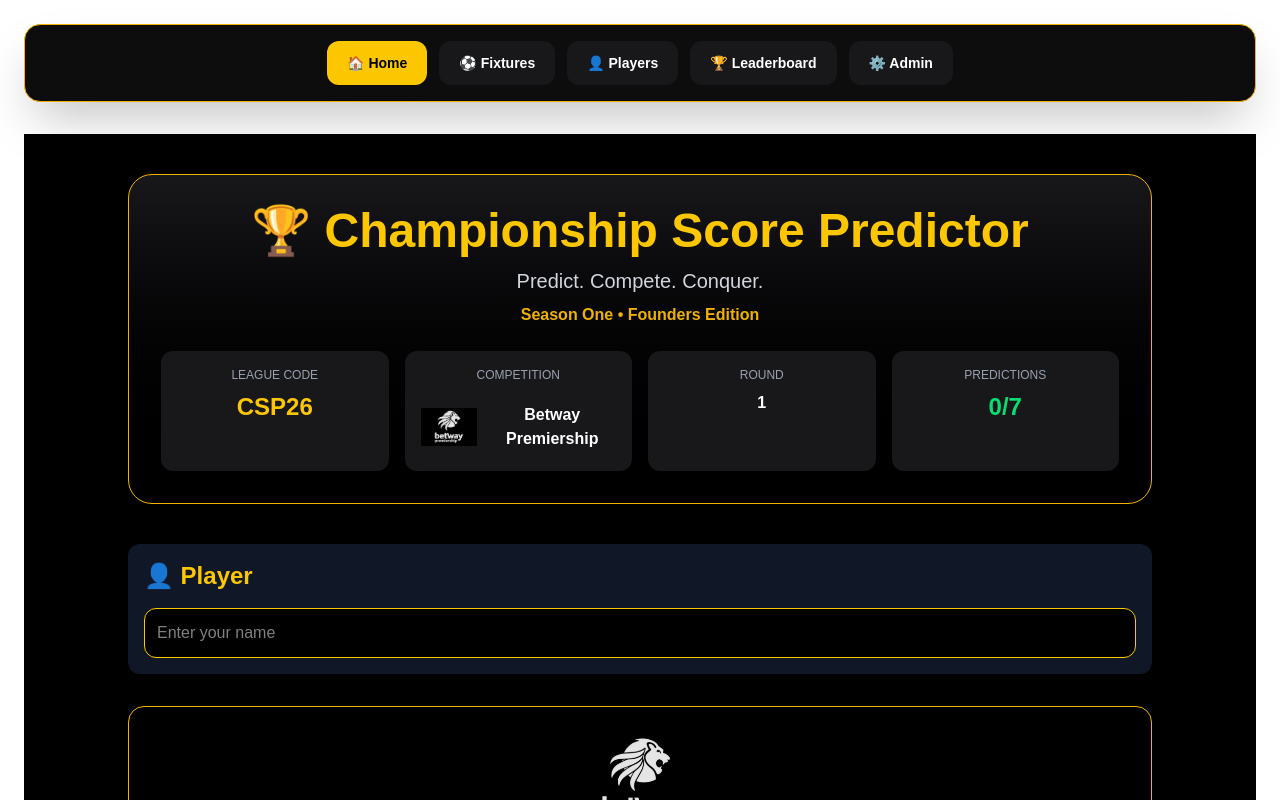
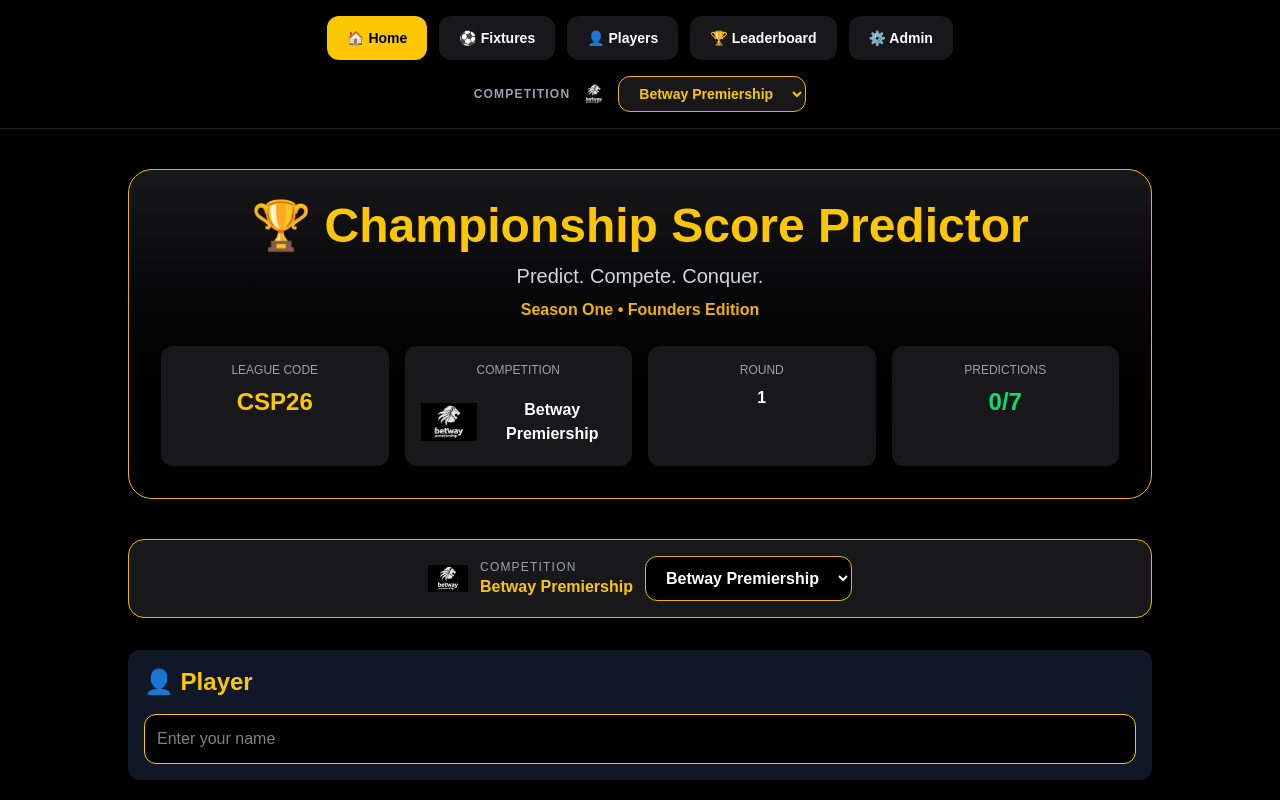
Before and after one commit to Zubula007/cspredictor, a Next.js app: page / in a window 1280 px wide. Shown: the top 800 px of the page. Built offline with nearby package versions, Linux system fonts and the light colour scheme.

Commit message:
feat: add competition switching across leaderboard

```diff
--- /dev/null
+++ b/src/app/components/CompetitionSelector.tsx
@@ -0,0 +1,98 @@
+"use client";
+
+import { useEffect, useState } from "react";
+
+import competitionService, {
+  type CompetitionInfo,
+} from "../services/competitionService";
+
+type CompetitionSelectorProps = {
+  onCompetitionChange?: (competition: CompetitionInfo) => void;
+};
+
+export default function CompetitionSelector({
+  onCompetitionChange,
+}: CompetitionSelectorProps) {
+  const [competitions] = useState<CompetitionInfo[]>(() =>
+    competitionService.getAllCompetitions()
+  );
+
+  const [selectedId, setSelectedId] = useState("");
+
+  useEffect(() => {
+    const activeCompetition =
+      competitionService.getActiveCompetition();
+
+    setSelectedId(activeCompetition.id);
+  }, []);
+
+  const handleChange = (
+    event: React.ChangeEvent<HTMLSelectElement>
+  ) => {
+    const competitionId = event.target.value;
+
+    competitionService.setActiveCompetition(
+      competitionId
+    );
+
+    const competition =
+      competitionService.getCompetition(competitionId);
+
+    setSelectedId(competitionId);
+
+    onCompetitionChange?.(competition);
+
+    window.location.reload();
+  };
+
+  const selectedCompetition =
+    competitions.find(
+      (competition) =>
+        competition.id === selectedId
+    ) ??
+    competitionService.getActiveCompetition();
+
+  return (
+    <div className="rounded-2xl border border-yellow-500 bg-zinc-900 p-4 shadow-lg">
+      <div className="flex flex-col items-center gap-3 sm:flex-row sm:justify-center">
+
+        <div className="flex items-center gap-3">
+
+          <img
+            src={selectedCompetition.logo}
+            alt={selectedCompetition.name}
+            className="h-10 w-10 object-contain"
+          />
+
+          <div>
+            <p className="text-xs uppercase tracking-widest text-gray-400">
+              Competition
+            </p>
+
+            <p className="font-bold text-yellow-400">
+              {selectedCompetition.name}
+            </p>
+          </div>
+
+        </div>
+
+        <select
+          value={selectedId}
+          onChange={handleChange}
+          className="w-full rounded-xl border border-yellow-500 bg-black px-4 py-3 font-semibold text-white outline-none transition focus:ring-2 focus:ring-yellow-400 sm:w-auto"
+          aria-label="Select competition"
+        >
+          {competitions.map((competition) => (
+            <option
+              key={competition.id}
+              value={competition.id}
+            >
+              {competition.name}
+            </option>
+          ))}
+        </select>
+
+      </div>
+    </div>
+  );
+}
--- a/src/app/components/Navbar.tsx
+++ b/src/app/components/Navbar.tsx
@@ -3,8 +3,16 @@
 import Link from "next/link";
 import { usePathname } from "next/navigation";
 
+import { useCompetition } from "../context/CompetitionContext";
+
 export default function Navbar() {
   const pathname = usePathname();
+
+  const {
+    activeCompetition,
+    competitions,
+    setActiveCompetition,
+  } = useCompetition();
 
   function linkClass(path: string) {
     const active =
@@ -30,8 +38,10 @@
   }
 
   return (
-    <nav className="sticky top-0 z-50 mb-8 rounded-2xl border border-yellow-500 bg-black/95 p-4 shadow-2xl backdrop-blur">
+    <nav className="border-b border-yellow-500/20 bg-black px-4 py-4">
+      <div className="mx-auto flex max-w-6xl flex-col items-center gap-4">
 
+        {/* Navigation */}
         <div className="flex flex-wrap items-center justify-center gap-3">
 
           <Link
@@ -71,6 +81,48 @@
 
         </div>
 
+        {/* Competition Selector */}
+        <div className="flex flex-col items-center gap-2 sm:flex-row">
+
+          <span className="text-xs font-semibold uppercase tracking-widest text-gray-400">
+            Competition
+          </span>
+
+          <div className="flex items-center gap-2">
+
+            <img
+              src={activeCompetition.logo}
+              alt={activeCompetition.name}
+              className="h-8 w-8 object-contain"
+            />
+
+            <select
+              value={activeCompetition.id}
+              onChange={(event) =>
+                setActiveCompetition(
+                  event.target.value
+                )
+              }
+              className="rounded-xl border border-yellow-500 bg-zinc-900 px-4 py-2 text-sm font-bold text-yellow-400 outline-none transition hover:bg-zinc-800 focus:ring-2 focus:ring-yellow-400"
+            >
+              {competitions.map(
+                (competition) => (
+                  <option
+                    key={competition.id}
+                    value={competition.id}
+                    className="bg-zinc-900 text-white"
+                  >
+                    {competition.name}
+                  </option>
+                )
+              )}
+            </select>
+
+          </div>
+
+        </div>
+
+      </div>
     </nav>
   );
 }
--- /dev/null
+++ b/src/app/context/CompetitionContext.tsx
@@ -0,0 +1,86 @@
+"use client";
+
+import {
+  createContext,
+  useContext,
+  useEffect,
+  useState,
+  type ReactNode,
+} from "react";
+
+import competitionService, {
+  type CompetitionInfo,
+} from "../services/competitionService";
+
+type CompetitionContextType = {
+  activeCompetition: CompetitionInfo;
+  competitions: CompetitionInfo[];
+  setActiveCompetition: (
+    competitionId: string
+  ) => void;
+};
+
+const CompetitionContext =
+  createContext<CompetitionContextType | null>(null);
+
+export function CompetitionProvider({
+  children,
+}: {
+  children: ReactNode;
+}) {
+  // Always start with Betway on the first render.
+  // This keeps the server and client HTML identical.
+  const [activeCompetition, setActiveCompetitionState] =
+    useState<CompetitionInfo>(() =>
+      competitionService.getCompetition("BET")
+    );
+
+  const [competitions] = useState<CompetitionInfo[]>(
+    () => competitionService.getAllCompetitions()
+  );
+
+  // After hydration, load the competition saved in localStorage.
+  useEffect(() => {
+    const savedCompetition =
+      competitionService.getActiveCompetition();
+
+    setActiveCompetitionState(savedCompetition);
+  }, []);
+
+  function setActiveCompetition(
+    competitionId: string
+  ) {
+    const competition =
+      competitionService.setActiveCompetition(
+        competitionId
+      );
+
+    setActiveCompetitionState(competition);
+  }
+
+  return (
+    <CompetitionContext.Provider
+      value={{
+        activeCompetition,
+        competitions,
+        setActiveCompetition,
+      }}
+    >
+      {children}
+    </CompetitionContext.Provider>
+  );
+}
+
+export function useCompetition() {
+  const context = useContext(
+    CompetitionContext
+  );
+
+  if (!context) {
+    throw new Error(
+      "useCompetition must be used inside CompetitionProvider"
+    );
+  }
+
+  return context;
+}
--- a/src/app/context/LeaderboardContext.tsx
+++ b/src/app/context/LeaderboardContext.tsx
@@ -12,77 +12,73 @@
 
 import type { LeaderboardEntry } from "../services/leaderboardService";
 
+import competitionService from "../services/competitionService";
 
 type LeaderboardContextType = {
   leaderboard: LeaderboardEntry[];
 
   refreshLeaderboard: () => void;
+
+  competitionId: string;
+
+  setCompetitionId: (competitionId: string) => void;
 };
-
 
 const LeaderboardContext =
   createContext<LeaderboardContextType | null>(null);
-
-
 
 export function LeaderboardProvider({
   children,
 }: {
   children: ReactNode;
 }) {
+  const activeCompetition =
+    competitionService.getActiveCompetition();
+
+  const [competitionId, setCompetitionId] =
+    useState<string>(activeCompetition.id);
 
   const [leaderboard, setLeaderboard] =
     useState<LeaderboardEntry[]>([]);
 
-
   function refreshLeaderboard() {
-
     const updatedLeaderboard =
-      leaderboardService.getLeaderboard();
+      leaderboardService.getLeaderboard(
+        competitionId
+      );
 
     setLeaderboard([
       ...updatedLeaderboard,
     ]);
-
   }
-
 
   useEffect(() => {
     refreshLeaderboard();
-  }, []);
-
-
+  }, [competitionId]);
 
   return (
     <LeaderboardContext.Provider
       value={{
         leaderboard,
         refreshLeaderboard,
+        competitionId,
+        setCompetitionId,
       }}
     >
       {children}
     </LeaderboardContext.Provider>
   );
-
 }
 
-
-
 export function useLeaderboard() {
-
   const context =
     useContext(LeaderboardContext);
 
-
   if (!context) {
-
     throw new Error(
       "useLeaderboard must be used inside LeaderboardProvider"
     );
-
   }
 
-
   return context;
-
 }
--- a/src/app/layout.tsx
+++ b/src/app/layout.tsx
@@ -3,6 +3,7 @@
 
 import "./globals.css";
 
+import { CompetitionProvider } from "./context/CompetitionContext";
 import { FixtureProvider } from "./context/FixtureContext";
 import { LeaderboardProvider } from "./context/LeaderboardContext";
 
@@ -33,14 +34,14 @@
       <body
         className={`${geistSans.variable} ${geistMono.variable} antialiased bg-black`}
       >
-        <FixtureProvider>
-          <LeaderboardProvider>
-            <div className="mx-auto max-w-7xl px-6 py-6">
+        <CompetitionProvider>
+          <FixtureProvider>
+            <LeaderboardProvider>
               <Navbar />
               {children}
-            </div>
-          </LeaderboardProvider>
-        </FixtureProvider>
+            </LeaderboardProvider>
+          </FixtureProvider>
+        </CompetitionProvider>
       </body>
     </html>
   );
--- a/src/app/leaderboard/page.tsx
+++ b/src/app/leaderboard/page.tsx
@@ -2,22 +2,43 @@
 
 import { useEffect, useState } from "react";
 
-import competitionService from "../services/competitionService";
 import { useLeaderboard } from "../context/LeaderboardContext";
+import { useCompetition } from "../context/CompetitionContext";
 
 export default function LeaderboardPage() {
-  const { leaderboard } = useLeaderboard();
+  const {
+    leaderboard,
+    setCompetitionId,
+  } = useLeaderboard();
 
-  const activeCompetition =
-    competitionService.getActiveCompetition();
+  const { activeCompetition } =
+    useCompetition();
 
-  const [mounted, setMounted] = useState(false);
+  const [mounted, setMounted] =
+    useState(false);
 
   useEffect(() => {
     setMounted(true);
   }, []);
 
-  const getRank = (rank: number) => {
+  useEffect(() => {
+    if (!activeCompetition?.id) {
+      return;
+    }
+
+    setCompetitionId(
+      activeCompetition.id
+    );
+  }, [
+    activeCompetition?.id,
+    setCompetitionId,
+  ]);
+
+  const getMedal = (rank: number) => {
+    if (rank === 1) return "🥇";
+    if (rank === 2) return "🥈";
+    if (rank === 3) return "🥉";
+
     return `#${rank}`;
   };
 
@@ -25,8 +46,10 @@
     return (
       <main className="min-h-screen bg-black px-6 py-10 text-white">
         <div className="mx-auto max-w-6xl">
-          <div className="text-center text-gray-400">
+          <div className="rounded-2xl border border-yellow-500 bg-zinc-900 p-8 text-center">
+            <p className="text-yellow-400">
               Loading leaderboard...
+            </p>
           </div>
         </div>
       </main>
@@ -35,22 +58,38 @@
 
   return (
     <main className="min-h-screen bg-black px-6 py-10 text-white">
+
       <div className="mx-auto max-w-6xl">
 
-        <h1 className="mb-6 text-center text-2xl font-bold text-yellow-400 md:text-3xl">
-          🏆 CSPredictor Championship Table
+        <div className="mb-8 flex items-center justify-center gap-3">
+
+          <img
+            src={activeCompetition.logo}
+            alt={activeCompetition.name}
+            className="h-12 w-12 object-contain"
+          />
+
+          <h1 className="text-center text-2xl font-bold text-yellow-400 md:text-3xl">
+            🏆 {activeCompetition.name} Championship Table
           </h1>
 
+        </div>
+
         {leaderboard.length === 0 ? (
+
           <div className="rounded-2xl border border-yellow-500 bg-zinc-900 p-8 text-center text-gray-400">
-            No leaderboard data available yet.
+            No leaderboard data available for{" "}
+            {activeCompetition.name} yet.
           </div>
+
         ) : (
+
           <div className="overflow-x-auto rounded-2xl border border-yellow-500 bg-zinc-900 shadow-lg">
 
             <table className="min-w-full border-collapse">
 
               <thead>
+
                 <tr className="border-b border-yellow-500 bg-black text-yellow-400">
 
                   <th className="p-3 text-left text-sm">
@@ -84,21 +123,24 @@
                   )}
 
                 </tr>
+
               </thead>
 
               <tbody>
 
-                {leaderboard.map((entry) => (
+                {leaderboard.map(
+                  (entry) => (
+
                     <tr
                       key={entry.player.id}
                       className="border-b border-zinc-700 hover:bg-zinc-800"
                     >
 
-                    <td className="p-3 text-lg font-bold whitespace-nowrap">
-                      {getRank(entry.rank)}
+                      <td className="whitespace-nowrap p-3 text-lg font-bold">
+                        {getMedal(entry.rank)}
                       </td>
 
-                    <td className="p-3 font-semibold whitespace-nowrap">
+                      <td className="whitespace-nowrap p-3 font-semibold">
                         {entry.player.displayName}
                       </td>
 
@@ -106,35 +148,39 @@
                         {entry.totalPoints}
                       </td>
 
-                    <td className="p-3 text-center whitespace-nowrap">
+                      <td className="whitespace-nowrap p-3 text-center">
                         {entry.resultPoints}
                       </td>
 
-                    <td className="p-3 text-center whitespace-nowrap">
+                      <td className="whitespace-nowrap p-3 text-center">
                         {entry.exactPoints}
                       </td>
 
-                    <td className="p-3 text-center whitespace-nowrap">
+                      <td className="whitespace-nowrap p-3 text-center">
                         {entry.fttsPoints}
                       </td>
 
                       {activeCompetition.monthlyWinnerEnabled && (
-                      <td className="p-3 text-center whitespace-nowrap">
+                        <td className="whitespace-nowrap p-3 text-center">
                           {entry.bonusPoints}
                         </td>
                       )}
 
                     </tr>
-                ))}
+
+                  )
+                )}
 
               </tbody>
 
             </table>
 
           </div>
+
         )}
 
       </div>
+
     </main>
   );
 }
--- a/src/app/page.tsx
+++ b/src/app/page.tsx
@@ -6,11 +6,12 @@
 import PlayerForm from "./components/PlayerForm";
 import FixtureCard from "./components/FixtureCard";
 import ConfirmationModal from "./components/ConfirmationModal";
+import CompetitionSelector from "./components/CompetitionSelector";
 import { useFixtures } from "./context/FixtureContext";
 import badges from "./data/badges";
-import competitionService from "./services/competitionService";
 import predictionService from "./services/predictionService";
 import playerRepository from "./repositories/playerRepository";
+import { useCompetition } from "./context/CompetitionContext";
 
 import { isFixtureLocked } from "./lib/predictionLock";
 
@@ -21,8 +22,7 @@
 type FTTSOption = "HOME" | "AWAY" | "NONE" | null;
 const UI_PREDICTIONS_KEY = "csp-ui-predictions";
 export default function Home() {
-const activeCompetition =
-  competitionService.getActiveCompetition();
+const { activeCompetition } = useCompetition();
 
 type Prediction = {
   homeTeam: string;
@@ -343,6 +343,26 @@
   activeCompetition.id
 ]);
 
+useEffect(() => {
+  if (!mounted) return;
+
+  const newCompetitionPredictions: Prediction[] =
+    competitionFixtures.map((fixture) => ({
+      homeTeam: fixture.homeTeam,
+      awayTeam: fixture.awayTeam,
+      homeScore: 0,
+      awayScore: 0,
+      scoreSelected: false,
+      firstTeamToScore: null,
+    }));
+
+  setPredictions(newCompetitionPredictions);
+
+  setShowIncomplete(false);
+  setError("");
+  setSubmitted(false);
+  setSubmittedAt(null);
+}, [activeCompetition.id]);
 if (!mounted) {
   return null;
 }
@@ -431,6 +451,10 @@
 
           </div>
 
+                </div>
+
+        <div className="mb-8">
+          <CompetitionSelector />
         </div>
 
         <PlayerForm
@@ -498,28 +522,26 @@
                 }
 
                userPrediction={{
-
   homeScore:
-    predictions[index].homeScore,
+    predictions[index]?.homeScore ?? 0,
 
   awayScore:
-    predictions[index].awayScore,
+    predictions[index]?.awayScore ?? 0,
 
   scoreSelected:
-    predictions[index].scoreSelected,
+    predictions[index]?.scoreSelected ?? false,
 
   firstTeamToScore:
-    predictions[index].firstTeamToScore,
-
+    predictions[index]?.firstTeamToScore ?? null,
 }}
 
-                incomplete={
+               incomplete={
   showIncomplete &&
   fixture.status !== "Postponed" &&
   fixture.status !== "Cancelled" &&
   (
-    !predictions[index].scoreSelected ||
-    predictions[index].firstTeamToScore === null
+    !predictions[index]?.scoreSelected ||
+    predictions[index]?.firstTeamToScore === null
   )
 }
 onPredictionChange={
--- a/src/app/services/competitionService.ts
+++ b/src/app/services/competitionService.ts
@@ -43,14 +43,49 @@
   },
 };
 
+const ACTIVE_COMPETITION_KEY = "csp-active-competition";
+
 class CompetitionService {
   getActiveCompetition(): CompetitionInfo {
-    // TEMPORARY QA
-    // Force Betway Premiership as the active competition
+    if (typeof window !== "undefined") {
+      const savedCompetition = localStorage.getItem(
+        ACTIVE_COMPETITION_KEY
+      );
+
+      if (
+        savedCompetition &&
+        COMPETITIONS[savedCompetition]
+      ) {
+        return COMPETITIONS[savedCompetition];
+      }
+    }
+
     return COMPETITIONS[CompetitionIds.BET];
   }
 
-  getCompetition(id: string): CompetitionInfo {
+  setActiveCompetition(
+    competitionId: string
+  ): CompetitionInfo {
+    const competition =
+      COMPETITIONS[competitionId];
+
+    if (!competition) {
+      return this.getActiveCompetition();
+    }
+
+    if (typeof window !== "undefined") {
+      localStorage.setItem(
+        ACTIVE_COMPETITION_KEY,
+        competitionId
+      );
+    }
+
+    return competition;
+  }
+
+  getCompetition(
+    id: string
+  ): CompetitionInfo {
     return COMPETITIONS[id];
   }
 
@@ -59,6 +94,7 @@
   }
 }
 
-const competitionService = new CompetitionService();
+const competitionService =
+  new CompetitionService();
 
 export default competitionService;
```
Lines whose indentation alone changed are shown as unchanged.
